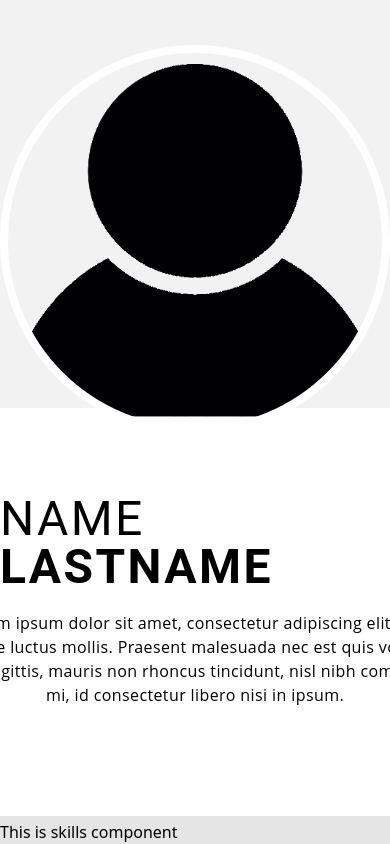
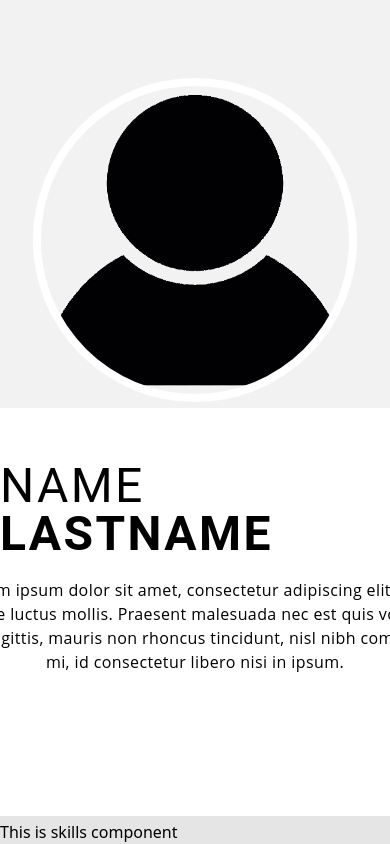
Before and after one commit to BehnamSeydAbadi/Portfolio, a React (Create React App) app: page / in a window 390 px wide. Shown: the top 844 px of the page. Built offline with nearby package versions, Linux system fonts and the light colour scheme.

Commit message:
Image component removed

```diff
--- a/src/Components/AboutMe.jsx
+++ b/src/Components/AboutMe.jsx
@@ -1,11 +1,7 @@
 import React from "react";
-import Image from "./Common/Image";
-import { ImageShapeEnum } from "../Constants/ImageShapeEnum.js";
 import "../Styles/AboutMe.css";
 
 function AboutMe({ name, lastName, summary }) {
-  const imageWidth = 422;
-
   const wrapperDivCenterAlignmentClasses = "flex flex-col justify-center items-center";
   const wrapperDivSizeClasses = "h-[51rem]";
   const wrapperDivGradientClasses = "bg-gradient-hardEdge";
@@ -16,15 +12,12 @@ function AboutMe({ name, lastName, summary }) {
       className={`
       ${wrapperDivCenterAlignmentClasses} ${wrapperDivSizeClasses}
       ${wrapperDivGradientClasses} ${wrapperDivButtomMarginClass}`}>
-      <div className='mt-[-4rem]'>
-        <Image
-          imageTemplate={ImageShapeEnum.CIRCLE}
-          imageUrl={"/Images/userImage.svg"}
-          width={imageWidth}
-          height={imageWidth}
-          alt={"User's photo"}
-        />
-      </div>
+
+      <img
+        className={`mt-[-4rem] rounded-full border-8 border-white w-[324px] h-[324px] sm:w-[422px] sm:h-[422px]`}
+        src="/Images/userImage.svg"
+        alt="User's photo"
+      />
 
       <div className='mt-15 text-5xl font-Roboto tracking-wider uppercase'>
         {name} <b>{lastName}</b>
--- a/src/Components/Common/Image.jsx
+++ /dev/null
@@ -1,21 +0,0 @@
-import React from "react";
-import { ImageShapeEnum } from "../../Constants/ImageShapeEnum.js";
-
-function Image({ imageTemplate, imageUrl, width, height, alt }) {
-  let imageShapeClass;
-
-  if (imageTemplate == ImageShapeEnum.CIRCLE)
-    imageShapeClass = "rounded-full";
-
-  return (
-    <img
-      className={`${imageShapeClass} border-8 border-white`}
-      src={imageUrl}
-      width={width}
-      height={height}
-      alt={alt}
-    />
-  );
-}
-
-export default Image;
--- a/src/Constants/ImageShapeEnum.js
+++ /dev/null
@@ -1,3 +0,0 @@
-export const ImageShapeEnum ={
-    CIRCLE : "circle"
-}
--- a/tailwind.config.js
+++ b/tailwind.config.js
@@ -11,9 +11,6 @@ module.exports = {
         'OpenSans':'Open Sans, sans-serif',
         'Montserrat':'Montserrat, sans-serif'
       }
-    },
-    screens: {
-      'sm': '425px',
     }
   },
   plugins: [],
```
